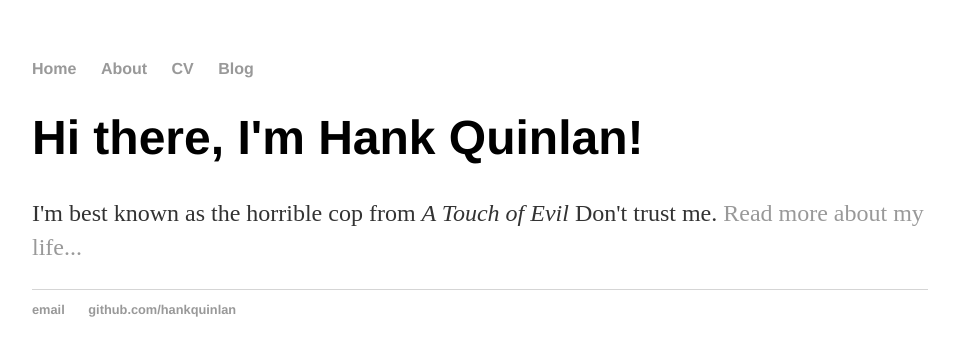
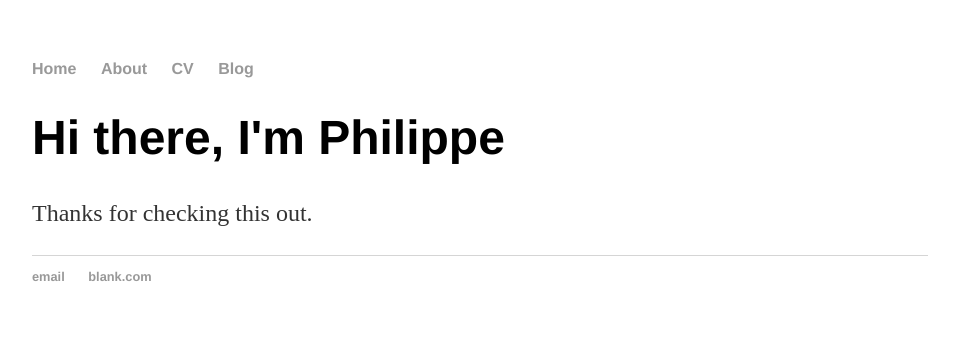
Before and after one commit to Suraimu3/Philippe-Roy, a Jekyll site: the page built from index.html, in a window 1280 px wide. Shown: the top 356 px of the page, without its empty margins (160-1119 px from the left). Built offline with Jekyll 4.4.1, drawn with Linux system fonts in a browser that asks for light colours; Markdown is read by kramdown in place of the engine named in the settings.

Commit message:
Update index.html

```diff
--- a/index.html
+++ b/index.html
@@ -1,30 +1,8 @@
-<!DOCTYPE html>
-<html>
-<head>
-<title>Hank Quinlan, Horrible Cop</title>
-  <!-- link to main stylesheet -->
-<link rel="stylesheet" type="text/css" href="/css/main.css">
-</head>
-<body>
-<nav>
-<ul>
-<li><a href="/">Home</a></li>
-<li><a href="/about">About</a></li>
-<li><a href="/cv">CV</a></li>
-<li><a href="/blog">Blog</a></li>
-</ul>
-</nav>
-<div class="container">
+---
+layout: default
+title: Philippe Roy
+---
 <div class="blurb">
-<h1>Hi there, I'm Hank Quinlan!</h1>
-<p>I'm best known as the horrible cop from <em>A Touch of Evil</em> Don't trust me. <a href="/about">Read more about my life...</a></p>
+<h1>Hi there, I'm Philippe</h1>
+<p>Thanks for checking this out.</a></p>
 </div><!-- /.blurb -->
-</div><!-- /.container -->
-<footer>
-<ul>
-<li><a href="mailto:hankquinlanhub@gmail.com">email</a></li>
-<li><a href="https://github.com/hankquinlan">github.com/hankquinlan</a></li>
-</ul>
-</footer>
-</body>
-</html>
```
